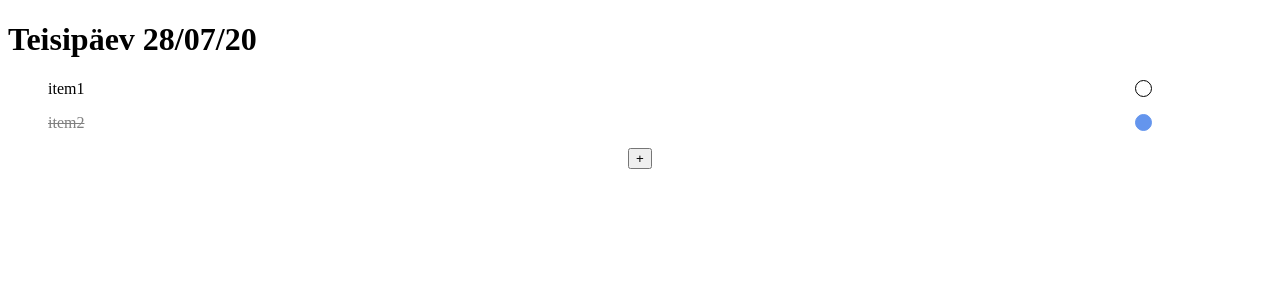
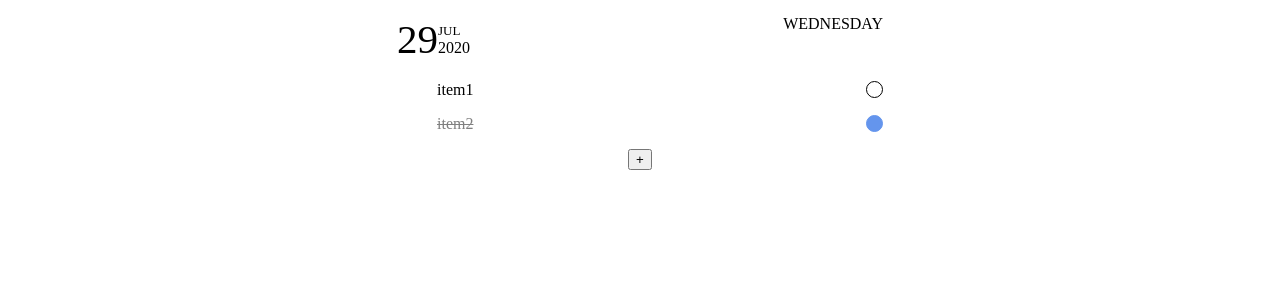
Before and after one commit to maarikamarkus/emptyTrial, a Vue app in the folder todo-practical10/: page / in a window 1280 px wide. Shown: the top 300 px of the page. Built offline with nearby package versions, Linux system fonts and the light colour scheme.

Commit message:
design and date design

```diff
--- a/todo-practical10/src/App.vue
+++ b/todo-practical10/src/App.vue
@@ -1,8 +1,10 @@
 <template>
   <div id="app">
-    <Header/>
-    <Items :items="items"/>
-    <Footer :items="items"/>
+    <div id="innerApp">
+      <Header/>
+      <Items :items="items"/>
+      <Footer :items="items"/>
+    </div>
   </div>
 </template>
 
@@ -26,5 +28,22 @@ export default {
 </script>
 
 <style>
+#app {
+  width: 500px;
+  left: 50%;
+  margin-left: -250px;
+  position: relative;
+}
 
+#innerApp {
+  padding: 7px;
+}
+
+@media(max-width: 600px) {
+  #app {
+    width: 100%;
+    left: 0;
+    margin-left: 0;
+  }
+}
 </style>
--- a/todo-practical10/src/components/Header.vue
+++ b/todo-practical10/src/components/Header.vue
@@ -1,15 +1,53 @@
 <template>
     <div>
-        <h1>Teisipäev 28/07/20</h1>
+        <div class="date">
+            <!--<h1>{{date}}</h1>-->
+            <div id="dayOfMonth">{{dayOfMonth}}</div>
+            <div id="secondColumn">
+                <div id="month">{{month}}</div>
+                <div id="year">{{year}}</div>
+            </div>
+            <div id="dayOfWeek">{{dayOfWeek}}</div>
+        </div>
     </div>
 </template>
 
 <script>
 export default {
-
+    data() {
+        let date = new Date(Date.now());
+        return {
+            date: date.toDateString(),
+            dayOfWeek: date.toLocaleString('en-US', {weekday: 'long'}),
+            dayOfMonth: date.getUTCDate(),
+            month: date.toLocaleString('en-US', {month: 'short'}),
+            year: date.getFullYear()
+        }
+    }
 }
 </script>
 
 <style>
+.date {
+    height: 50px;
+    text-transform: uppercase;
+}
 
+#dayOfMonth, #dayOfWeek, #secondColumn {
+    display: inline-block;
+}
+
+#dayOfMonth {
+    font-size: 41px;
+    height: 100%;
+}
+
+#month {
+    font-size: 13px;
+}
+
+#dayOfWeek {
+    top: 20px;
+    float: right;
+}
 </style>
--- a/todo-practical10/src/components/Items.vue
+++ b/todo-practical10/src/components/Items.vue
@@ -62,8 +62,9 @@ export default {
     width: 15px;
     height: 15px;
     display: inline-block;
-    right: 10%;
-    position: fixed;
+    /*right: 10%;
+    position: absolute; */
+    float: right;
     transition: all 0.75s ease;
 }
 
```
